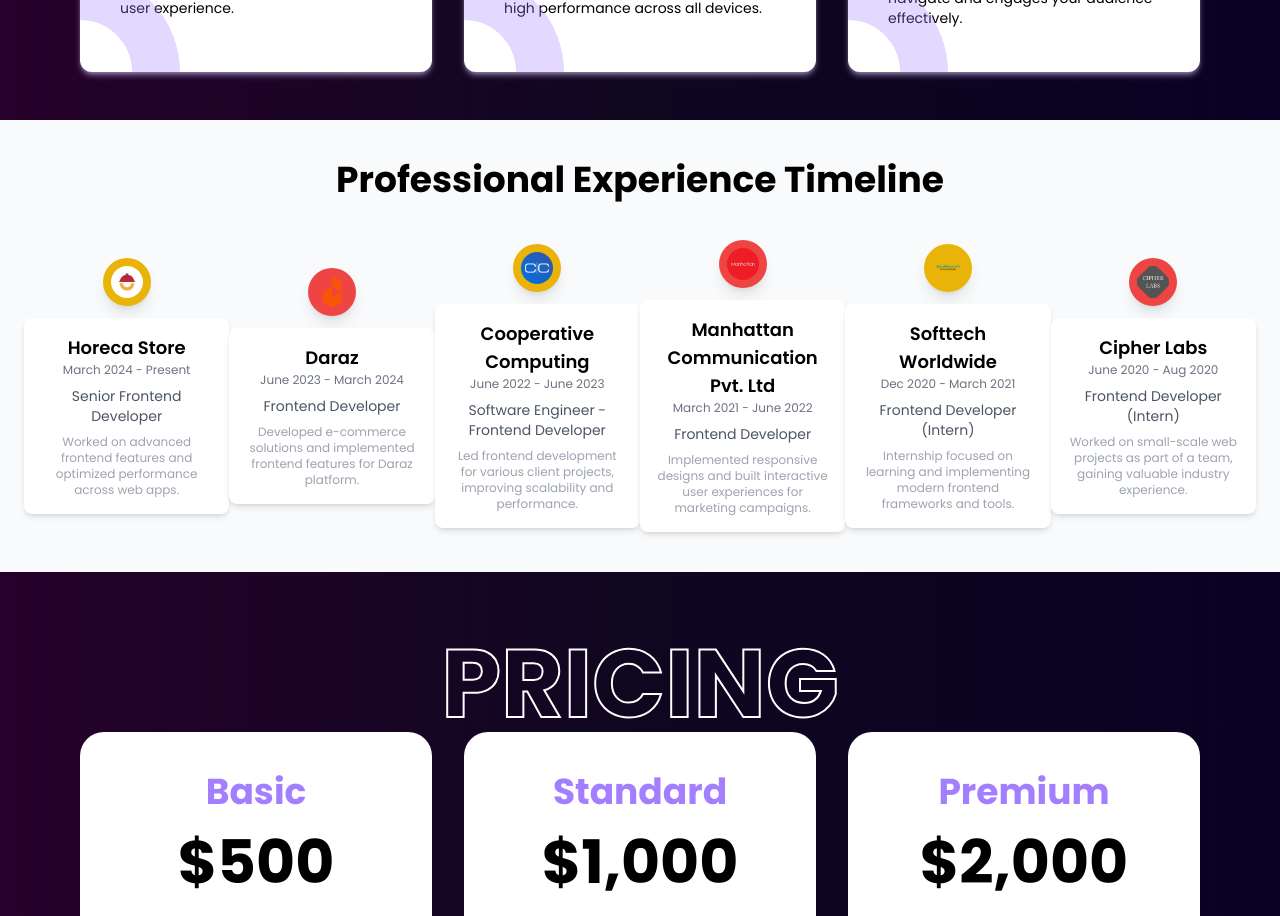
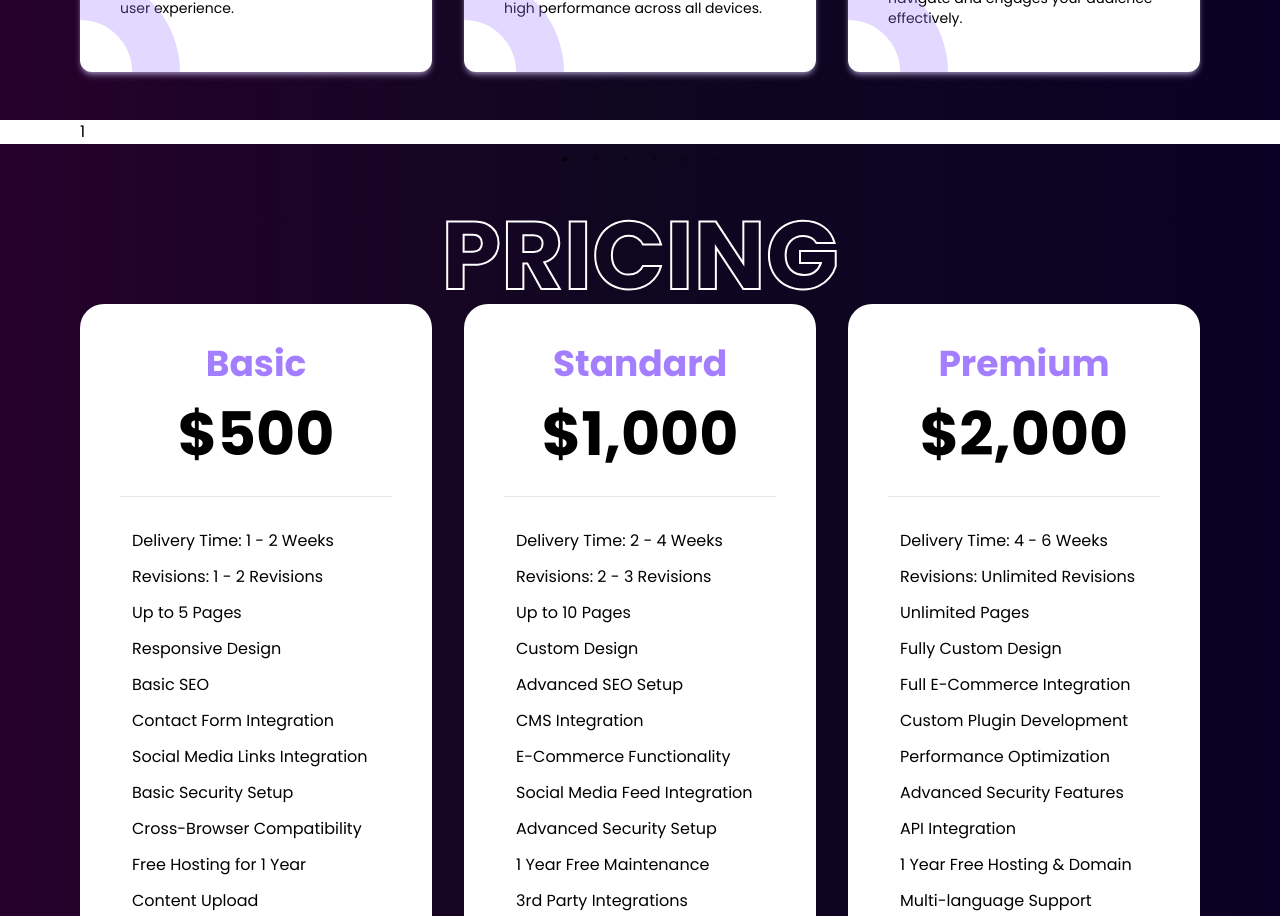
Before and after one commit to shoaibmarif/portfolio, a React (Vite) app: page / in a window 1280 px wide. Shown: the part 1560-2476 px from the top of the page. Built offline with nearby package versions, Linux system fonts and the light colour scheme.

Commit message:
added code for slick and carousel

```diff
--- a/package.json
+++ b/package.json
@@ -17,12 +17,11 @@
     "react-countup": "^6.5.3",
     "react-dom": "^18.3.1",
     "react-icons": "^5.3.0",
-    "react-parallax": "^3.5.1",
     "react-router": "^6.26.2",
     "react-router-dom": "^6.26.2",
     "react-simple-typewriter": "^5.0.1",
     "react-slick": "^0.30.2",
-    "slick-slider": "^1.8.2",
+    "slick-carousel": "^1.8.1",
     "typewriter-effect": "^2.21.0"
   },
   "devDependencies": {
--- a/src/index.css
+++ b/src/index.css
@@ -1,3 +1,5 @@
+
+
 @tailwind base;
 @tailwind components;
 @tailwind utilities;
--- a/src/main.tsx
+++ b/src/main.tsx
@@ -3,6 +3,8 @@
 import App from './App.tsx'
 import './index.css'
 import { BrowserRouter } from 'react-router-dom'
+// import "slick-carousel/slick/slick.css";
+// import "slick-carousel/slick/slick-theme.css";
 import "slick-carousel/slick/slick.css";
 import "slick-carousel/slick/slick-theme.css";
 
--- a/src/sections/About/About.jsx
+++ b/src/sections/About/About.jsx
@@ -1,3 +1,4 @@
+import {Wrapper} from "../../shared/Wrapper"
 import React, { useState } from "react";
 import Horeca from "../../../public/images/companies/horeca.png";
 import CC from "../../../public/images/companies/CC.png";
@@ -5,6 +6,7 @@
 import manhattan from "../../../public/images/companies/manhattan.png";
 import softtech from "../../../public/images/companies/softect.png";
 import cipher from "../../../public/images/companies/cipher.png";
+import Slider from "react-slick"
 
 export const About = () => {
   const experience = [
@@ -63,35 +65,64 @@
       description: "Worked on small-scale web projects as part of a team, gaining valuable industry experience."
     },
   ];
+  var settings = {
+    dots: true,
+    infinite: true,
+    speed: 1500,
+    slidesToShow: 1,
+    slidesToScroll: 1,
+  };
 
   return (
-    <div className="py-10 px-6 bg-gray-50">
-      <h2 className="text-4xl text-center font-bold mb-10">Professional Experience Timeline</h2>
+    <Wrapper>
+  <Slider {...settings}>
+      <div>
+        <h3>1</h3>
+      </div>
+      <div>
+        <h3>2</h3>
+      </div>
+      <div>
+        <h3>3</h3>
+      </div>
+      <div>
+        <h3>4</h3>
+      </div>
+      <div>
+        <h3>5</h3>
+      </div>
+      <div>
+        <h3>6</h3>
+      </div>
+    </Slider>
+    </Wrapper>
+    // <div className="py-10 px-6 bg-gray-50">
+    //   <h2 className="text-4xl text-center font-bold mb-10">Professional Experience Timeline</h2>
 
-      <div className="relative flex items-center justify-between w-full max-w-screen-xl mx-auto">
-        {/* Horizontal Timeline Line */}
-        <div className="absolute w-full h-1 bg-gray-300 top-1/2 left-0 transform -translate-y-1/2 z-0"></div>
+    //   <div className="relative flex items-center justify-between w-full max-w-screen-xl mx-auto">
+    //     {/* Horizontal Timeline Line */}
+    //     <div className="absolute w-full h-1 bg-gray-300 top-1/2 left-0 transform -translate-y-1/2 z-0"></div>
 
-        {/* Timeline Items */}
-        {experience.map((exp, index) => (
-          <div key={exp.id} className="relative z-10 flex flex-col items-center text-center w-1/6">
-            {/* Circle Icon with Colors */}
-            <div
-              className={`w-12 h-12 rounded-full mb-3 ${index % 2 === 0 ? 'bg-yellow-500' : 'bg-red-500'} flex items-center justify-center shadow-lg`}
-            >
-              <img className="w-8 h-8 rounded-full" src={exp.imgSrc} alt={exp.name} />
-            </div>
+    //     {/* Timeline Items */}
+    //     {experience.map((exp, index) => (
+    //       <div key={exp.id} className="relative z-10 flex flex-col items-center text-center w-1/6">
+    //         {/* Circle Icon with Colors */}
+    //         <div
+    //           className={`w-12 h-12 rounded-full mb-3 ${index % 2 === 0 ? 'bg-yellow-500' : 'bg-red-500'} flex items-center justify-center shadow-lg`}
+    //         >
+    //           <img className="w-8 h-8 rounded-full" src={exp.imgSrc} alt={exp.name} />
+    //         </div>
 
-            {/* Experience Details */}
-            <div className="bg-white p-4 rounded-lg shadow-md">
-              <h3 className="font-semibold text-lg">{exp.name}</h3>
-              <p className="text-xs text-gray-500 mb-2">{exp.startDate} - {exp.endDate}</p>
-              <p className="text-sm text-gray-600">{exp.position}</p>
-              <p className="text-xs text-gray-400 mt-2">{exp.description}</p>
-            </div>
-          </div>
-        ))}
-      </div>
-    </div>
+    //         {/* Experience Details */}
+    //         <div className="bg-white p-4 rounded-lg shadow-md">
+    //           <h3 className="font-semibold text-lg">{exp.name}</h3>
+    //           <p className="text-xs text-gray-500 mb-2">{exp.startDate} - {exp.endDate}</p>
+    //           <p className="text-sm text-gray-600">{exp.position}</p>
+    //           <p className="text-xs text-gray-400 mt-2">{exp.description}</p>
+    //         </div>
+    //       </div>
+    //     ))}
+    //   </div>
+    // </div>
   );
 };
```
Also changed, not shown: 1 other file (tests, documents, lock files or other folders).
